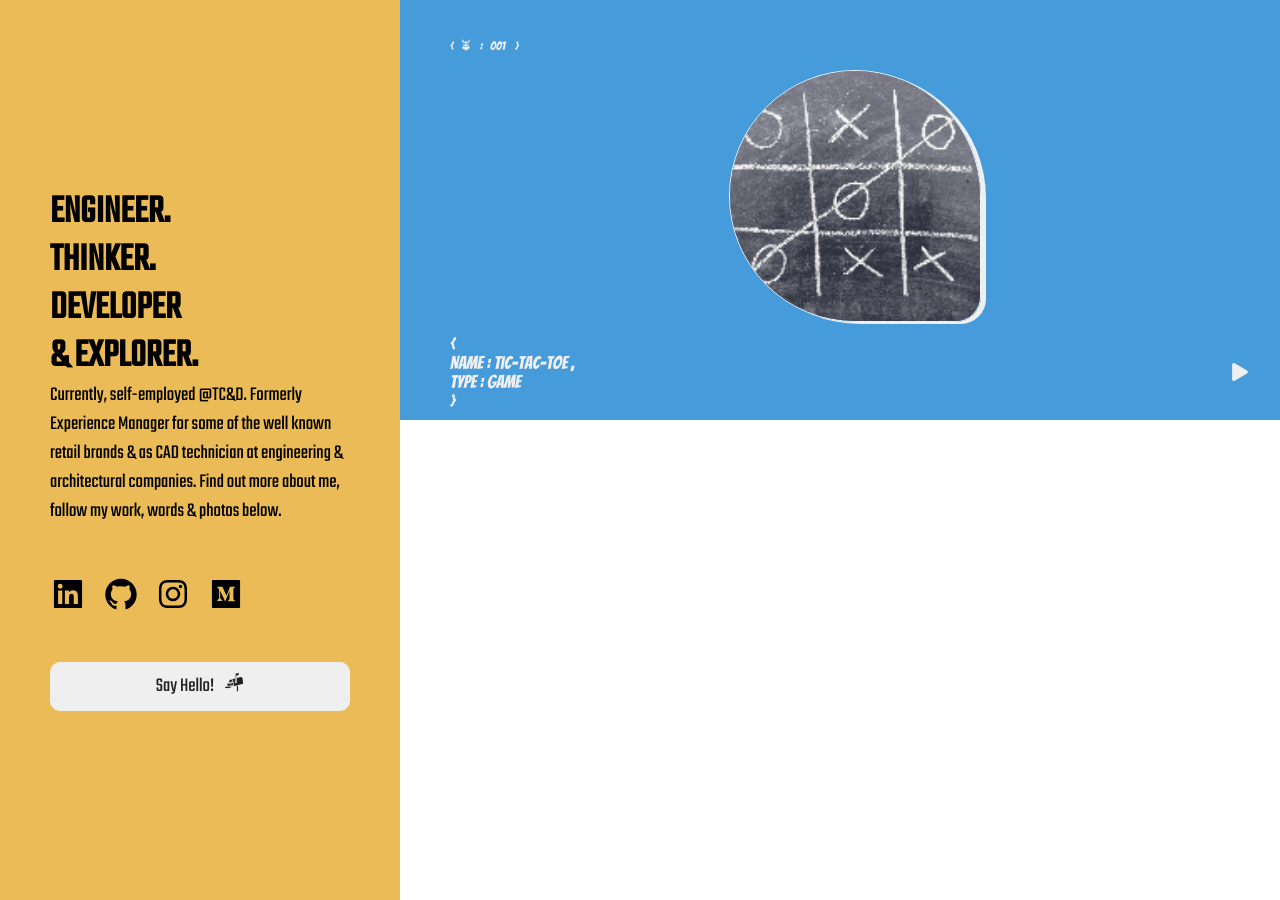
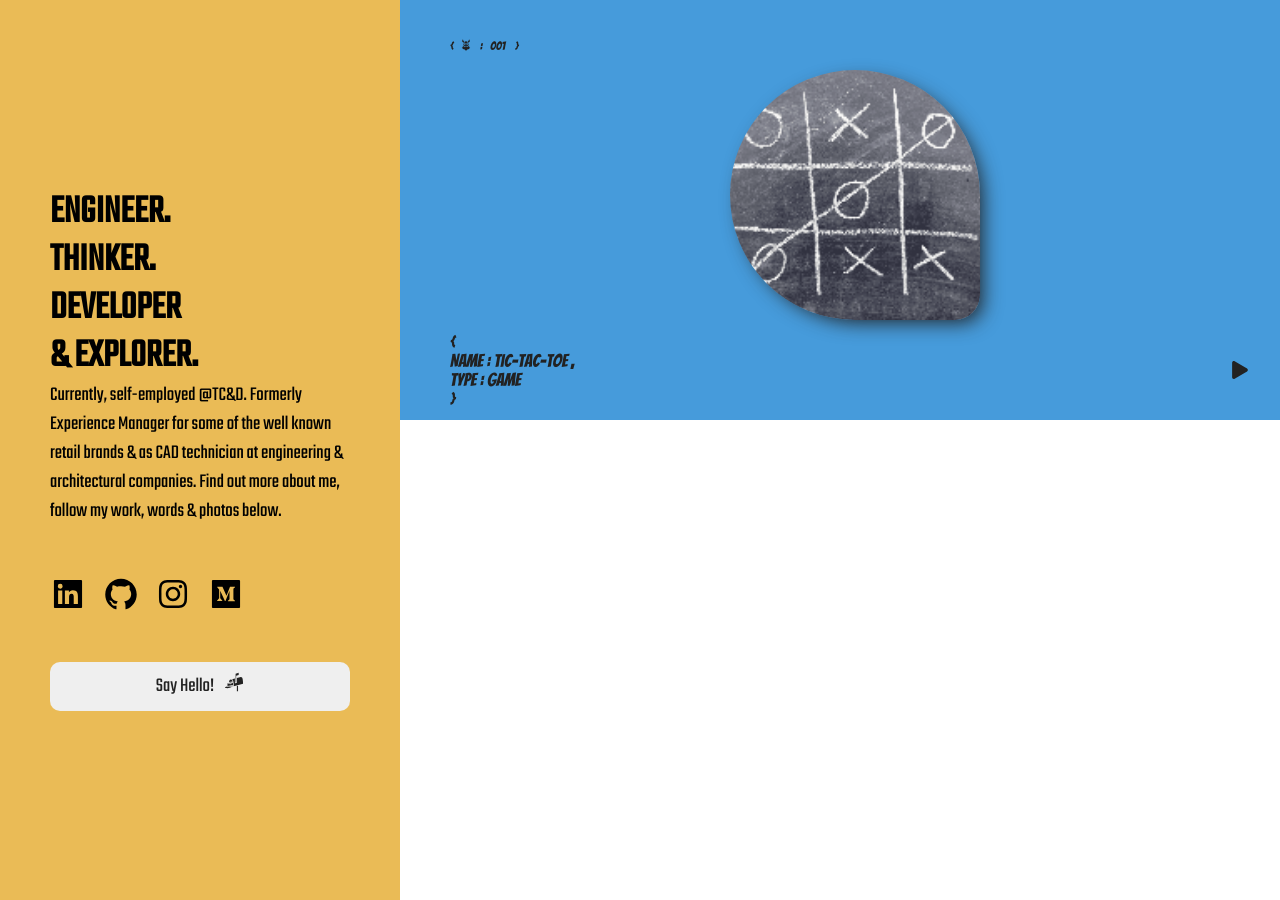
Before and after one commit to EdAncerys/PP-Website-ReactApp, a React (Create React App) app: page / in a window 1280 px wide. Built offline with nearby package versions, Linux system fonts and the light colour scheme.

Commit message:
Refactor TickTackToe component css

```diff
--- a/src/components/GoToPageButton.jsx
+++ b/src/components/GoToPageButton.jsx
@@ -6,7 +6,7 @@ export default function GoToPageButton({ icon }) {
   const [hover, setHover] = useState(false);
   const [clickEffect, setClickEffect] = useState(false);
 
-  const iconColor = hover ? colors.yellow : colors.white;
+  const iconColor = hover ? colors.yellow : colors.black;
 
   const handleClick = () => {
     setClickEffect(true);
--- a/src/components/ImageContainer.jsx
+++ b/src/components/ImageContainer.jsx
@@ -14,9 +14,9 @@ export default function ImageContainer({ img, altText, text }) {
         alignItems: 'center',
         height: 250,
         width: hover ? 500 : 250,
-        border: `1px solid ${colors.white}`,
+        border: hover ? `1px solid ${colors.black}` : '',
         borderRadius: hover ? '10% 10% 0% 10%' : '50% 50% 10% 50%',
-        boxShadow: '5px 2px',
+        boxShadow: `7px 7px 20px -5px ${colors.black}`,
         overflow: 'hidden',
       }}
       onMouseOver={() => setHover(true)}
--- a/src/components/TickTackToeBanner/TickTackToeBanner.jsx
+++ b/src/components/TickTackToeBanner/TickTackToeBanner.jsx
@@ -45,7 +45,7 @@ const styles = {
     paddingTop: 20,
     height: 400,
     backgroundColor: colors.blue,
-    color: colors.white,
+    color: colors.black,
   },
   imageContainer: {
     display: 'grid',
```
